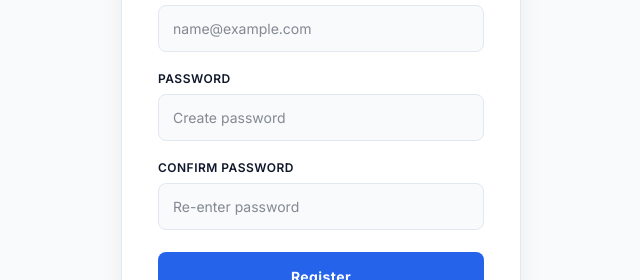
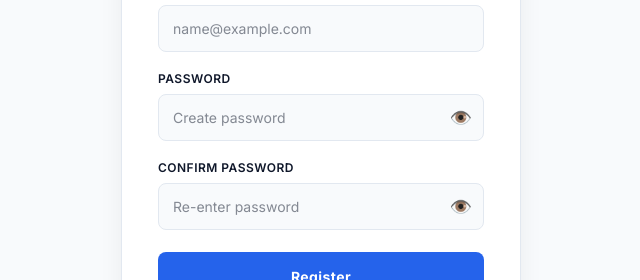
Before and after one commit to prakhar2207/AI-Proctored-Online-Examination-Platform, a Next.js app in the folder frontend/: page /register in a window 1280 px wide. Shown: the part 326-606 px from the top of the page, without its empty margins (319-959 px from the left). Built offline with nearby package versions, Linux system fonts and the light colour scheme.

Commit message:
Add show password toggle eye icon to login and register forms

```diff
--- a/frontend/src/app/login/page.tsx
+++ b/frontend/src/app/login/page.tsx
@@ -34,6 +34,7 @@ function LoginContent() {
   const [error, setError] = useState('');
   const [success, setSuccess] = useState('');
   const [loading, setLoading] = useState(false);
+  const [showPassword, setShowPassword] = useState(false);
 
   useEffect(() => {
     if (searchParams.get('registered') === 'true') {
@@ -113,10 +114,21 @@ function LoginContent() {
             <input type="text" name="username" value={formData.username} onChange={handleChange}
               placeholder="Enter username or email" style={s.input} required />
           </div>
-          <div>
+          <div style={{ position: 'relative' }}>
             <label style={s.label}>{t('auth.password')}</label>
-            <input type="password" name="password" value={formData.password} onChange={handleChange}
-              placeholder="Enter password" style={s.input} required />
+            <input type={showPassword ? "text" : "password"} name="password" value={formData.password} onChange={handleChange}
+              placeholder="Enter password" style={{...s.input, paddingRight: '40px'}} required />
+            <button
+              type="button"
+              onClick={() => setShowPassword(!showPassword)}
+              style={{
+                position: 'absolute', right: '12px', top: '34px', background: 'none', border: 'none',
+                cursor: 'pointer', fontSize: '18px', color: 'var(--muted-text)', padding: 0
+              }}
+              title={showPassword ? "Hide password" : "Show password"}
+            >
+              {showPassword ? '🙈' : '👁️'}
+            </button>
           </div>
           <button type="submit" disabled={loading} style={s.btn}>
             {loading ? t('auth.signing_in') : t('auth.sign_in')}
--- a/frontend/src/app/register/page.tsx
+++ b/frontend/src/app/register/page.tsx
@@ -12,6 +12,8 @@ export default function RegisterPage() {
   });
   const [error, setError] = useState('');
   const [loading, setLoading] = useState(false);
+  const [showPassword, setShowPassword] = useState(false);
+  const [showConfirmPassword, setShowConfirmPassword] = useState(false);
 
   const handleChange = (e: React.ChangeEvent<HTMLInputElement | HTMLSelectElement>) => {
     setFormData({ ...formData, [e.target.name]: e.target.value });
@@ -63,15 +65,37 @@ export default function RegisterPage() {
             <input type="email" name="email" value={formData.email} onChange={handleChange}
               placeholder="name@example.com" style={s.input} required />
           </div>
-          <div>
+          <div style={{ position: 'relative' }}>
             <label style={s.label}>Password</label>
-            <input type="password" name="password" value={formData.password} onChange={handleChange}
-              placeholder="Create password" style={s.input} required />
+            <input type={showPassword ? "text" : "password"} name="password" value={formData.password} onChange={handleChange}
+              placeholder="Create password" style={{...s.input, paddingRight: '40px'}} required />
+            <button
+              type="button"
+              onClick={() => setShowPassword(!showPassword)}
+              style={{
+                position: 'absolute', right: '12px', top: '34px', background: 'none', border: 'none',
+                cursor: 'pointer', fontSize: '18px', color: 'var(--muted-text)', padding: 0
+              }}
+              title={showPassword ? "Hide password" : "Show password"}
+            >
+              {showPassword ? '🙈' : '👁️'}
+            </button>
           </div>
-          <div>
+          <div style={{ position: 'relative' }}>
             <label style={s.label}>Confirm Password</label>
-            <input type="password" name="confirmPassword" value={formData.confirmPassword} onChange={handleChange}
-              placeholder="Re-enter password" style={s.input} required />
+            <input type={showConfirmPassword ? "text" : "password"} name="confirmPassword" value={formData.confirmPassword} onChange={handleChange}
+              placeholder="Re-enter password" style={{...s.input, paddingRight: '40px'}} required />
+            <button
+              type="button"
+              onClick={() => setShowConfirmPassword(!showConfirmPassword)}
+              style={{
+                position: 'absolute', right: '12px', top: '34px', background: 'none', border: 'none',
+                cursor: 'pointer', fontSize: '18px', color: 'var(--muted-text)', padding: 0
+              }}
+              title={showConfirmPassword ? "Hide password" : "Show password"}
+            >
+              {showConfirmPassword ? '🙈' : '👁️'}
+            </button>
           </div>
           <button type="submit" disabled={loading} style={s.btn}>
             {loading ? 'Signing up...' : 'Register'}
```
